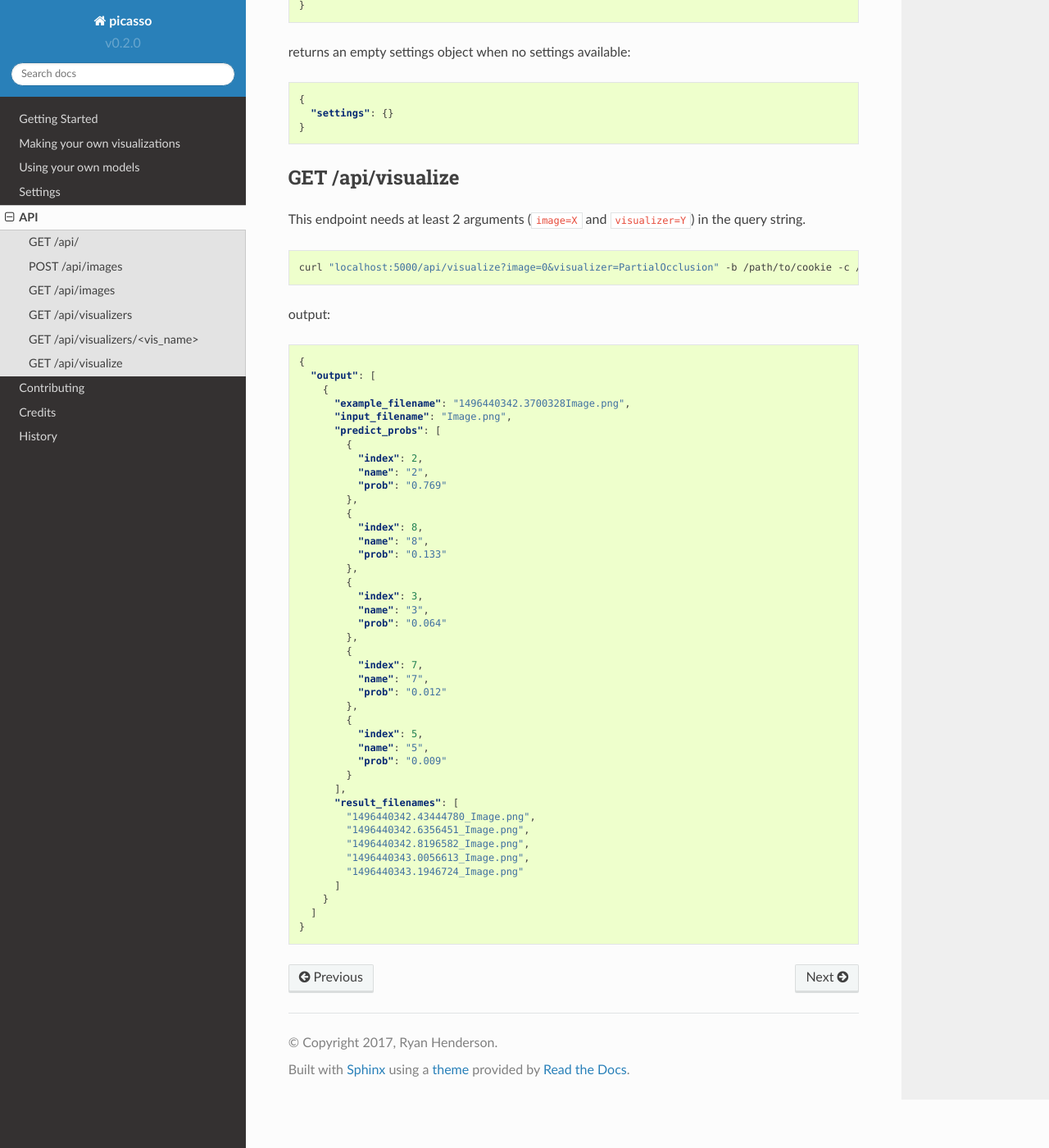
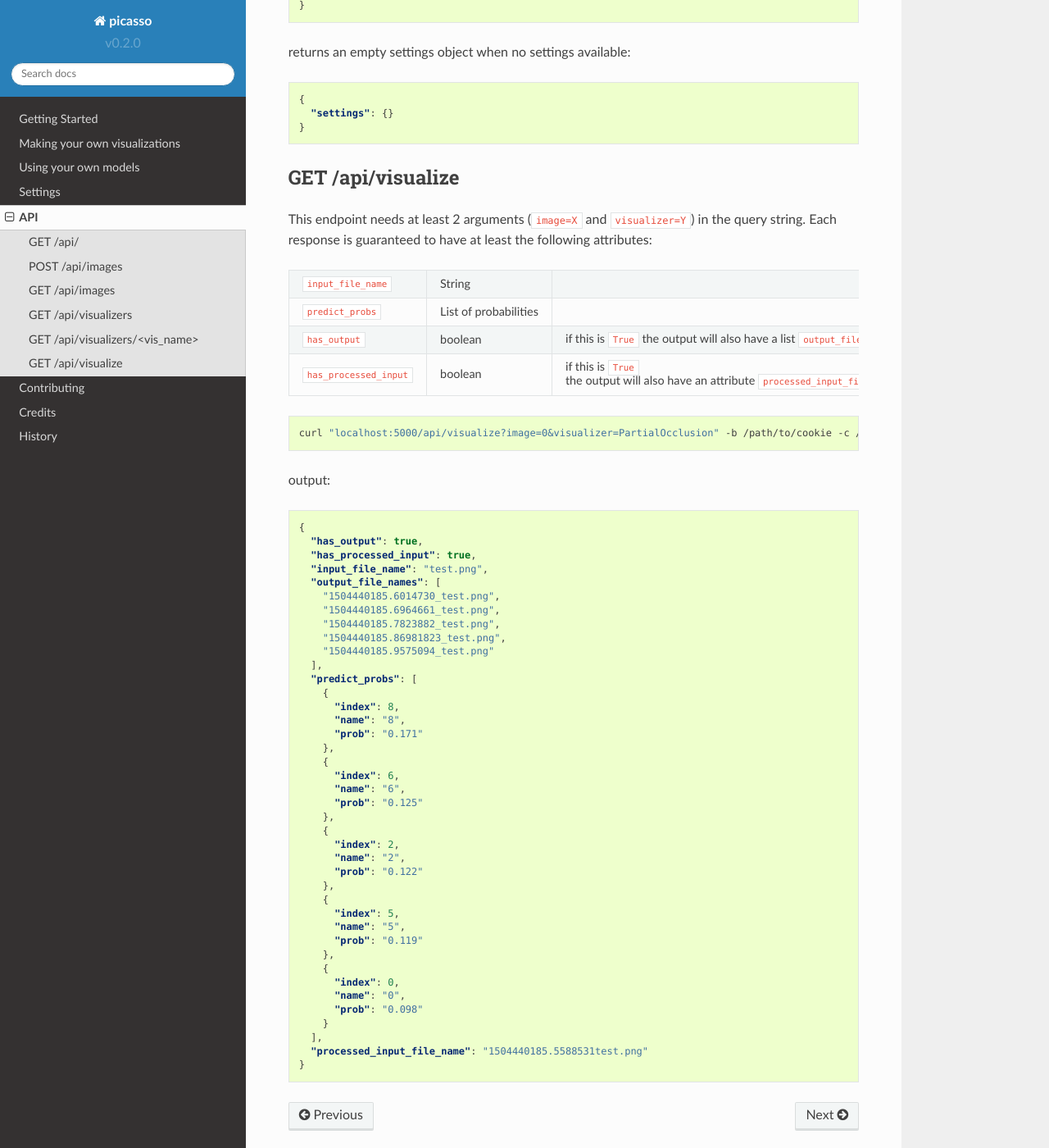
Before and after one commit to merantix/picasso, a Sphinx documentation site: the page built from docs/api.rst, in a window 1280 px wide and 1400 px high, scrolled down 2693 px. Shown: the whole window at 82% size. Built offline with Sphinx 7.4.7 and the Read the Docs theme 2.0.0, drawn with Linux system fonts in a browser that asks for light colours; pages that are not in the unit, such as notebooks, are missing from menus.

Commit message:
Define contract for visualize json response (#39)
* reduce the level of complexity in visualizer output

 * remove the redundant 'output' tag since we already assume we will receive output.
 * limit the output to one array. The API only allows one exact classification for now.

* make sure all visualizers have an input_file_name attribute

* make sure all visualizers have a predict_probs attribute

* make sure all visualizers announce if they have output images

 * introduce tag 'has_output' to specify that output images are available.
 * stream line naming of output images to enable the UI to dynamically display the output.

* make sure all visualizers announce if they have a processed input img

 * introduce tag 'has_processed_input' to specify that output images are available.
 * stream line naming of processed input images to enable the UI to dynamically display it.

* add documentation for expected response from /api/visualize GET call

```diff
--- a/docs/api.rst
+++ b/docs/api.rst
@@ -159,7 +159,14 @@
 GET /api/visualize
 ###################
 
-This endpoint needs at least 2 arguments (``image=X`` and ``visualizer=Y``) in the query string.
+This endpoint needs at least 2 arguments (``image=X`` and ``visualizer=Y``) in the query string. Each response is guaranteed to have at least the following attributes:
+
+=======================   ===================== =========
+``input_file_name``       String
+``predict_probs``         List of probabilities
+``has_output``            boolean               if this is ``True`` the output will also have a list ``output_file_names``
+``has_processed_input``   boolean               if this is ``True`` the output will also have an attribute ``processed_input_file_name``
+=======================   ===================== =========
 
 .. code-block:: bash
 
@@ -170,44 +177,42 @@
 .. code-block:: json
 
   {
-    "output": [
+    "has_output": true,
+    "has_processed_input": true,
+    "input_file_name": "test.png",
+    "output_file_names": [
+      "1504440185.6014730_test.png",
+      "1504440185.6964661_test.png",
+      "1504440185.7823882_test.png",
+      "1504440185.86981823_test.png",
+      "1504440185.9575094_test.png"
+    ],
+    "predict_probs": [
       {
-        "example_filename": "1496440342.3700328Image.png",
-        "input_filename": "Image.png",
-        "predict_probs": [
-          {
-            "index": 2,
-            "name": "2",
-            "prob": "0.769"
-          },
-          {
-            "index": 8,
-            "name": "8",
-            "prob": "0.133"
-          },
-          {
-            "index": 3,
-            "name": "3",
-            "prob": "0.064"
-          },
-          {
-            "index": 7,
-            "name": "7",
-            "prob": "0.012"
-          },
-          {
-            "index": 5,
-            "name": "5",
-            "prob": "0.009"
-          }
-        ],
-        "result_filenames": [
-          "1496440342.43444780_Image.png",
-          "1496440342.6356451_Image.png",
-          "1496440342.8196582_Image.png",
-          "1496440343.0056613_Image.png",
-          "1496440343.1946724_Image.png"
-        ]
+        "index": 8,
+        "name": "8",
+        "prob": "0.171"
+      },
+      {
+        "index": 6,
+        "name": "6",
+        "prob": "0.125"
+      },
+      {
+        "index": 2,
+        "name": "2",
+        "prob": "0.122"
+      },
+      {
+        "index": 5,
+        "name": "5",
+        "prob": "0.119"
+      },
+      {
+        "index": 0,
+        "name": "0",
+        "prob": "0.098"
       }
-    ]
+    ],
+    "processed_input_file_name": "1504440185.5588531test.png"
   }
```
Also changed, not shown: 7 other files.
